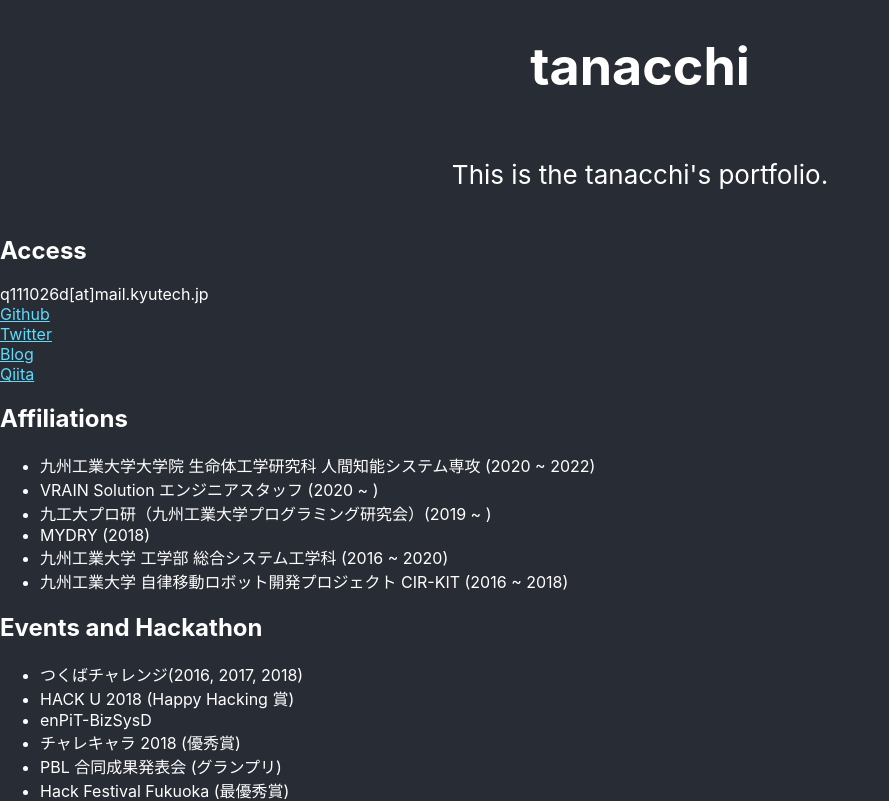
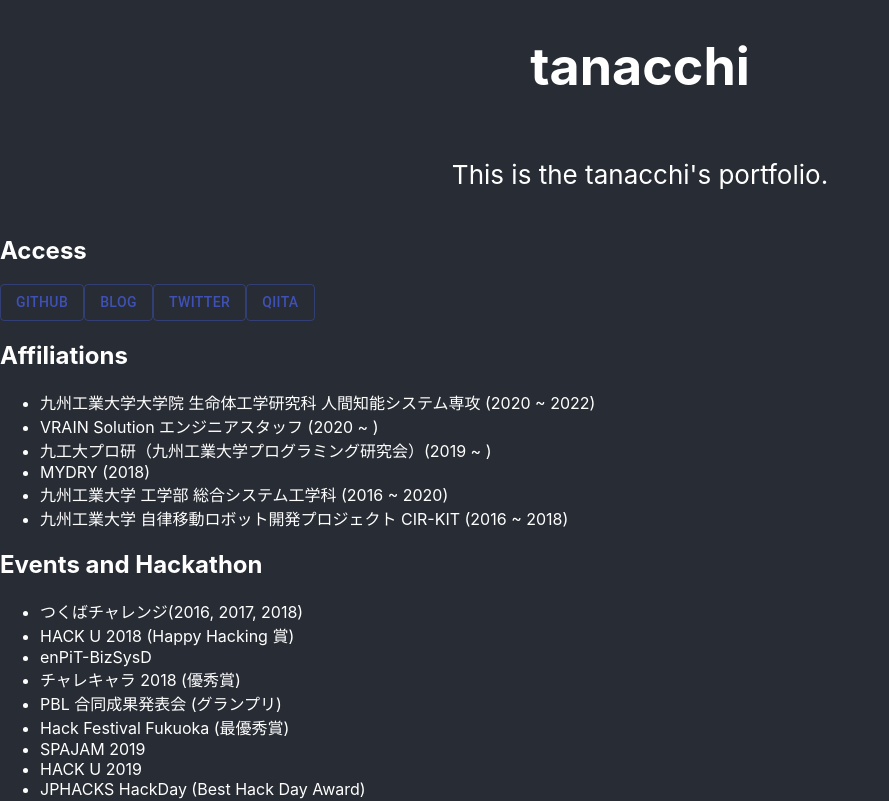
Before and after one commit to tanacchi/tanacchi.github.io, a React (Create React App) app: page / in a window 1280 px wide. Shown: the top 801 px of the page, without its empty margins (0-889 px from the left). Built offline with nearby package versions, Linux system fonts and the light colour scheme.

Commit message:
Rename link with material-ui

```diff
--- a/src/components/Access.tsx
+++ b/src/components/Access.tsx
@@ -1,46 +1,43 @@
 import React from 'react'
+import { Box } from '@material-ui/core'
+import Button from '@material-ui/core/Button'
+
+type RefButtonProps = { url: string, text: string }
+const RefButton: React.FC<RefButtonProps> = ({ url, text }) => {
+  return (
+    <Button
+      href={url}
+      variant="outlined"
+      target="_blank"
+      color="primary">
+      {text}
+    </Button>
+  )
+}
 
 const Access: React.FC = () => {
+  const githubURL: string = "https://github.com/tanacchi/"
+  const twitterURL: string = "https://twitter.com/q111026d/"
+  const blogURL: string = "https://tanacchi.hatenablog.com/"
+  const qiitaURL: string = "https://qiita.com/tanacchi/"
+
   return (
     <div id="Access">
-      <h2>Access</h2>
-            q111026d[at]mail.kyutech.jp
-      <br />
-      <a
-        className="App-link"
-        href="https://github.com/tanacchi/"
-        target="_blank"
-        rel="noopener noreferrer"
-      >
-        Github
-      </a>
-      <br />
-      <a
-        className="App-link"
-        href="https://twitter.com/q111026d/"
-        target="_blank"
-        rel="noopener noreferrer"
-      >
-        Twitter
-      </a>
-      <br />
-      <a
-        className="App-link"
-        href="https://tanacchi.hatenablog.com/"
-        target="_blank"
-        rel="noopener noreferrer"
-      >
-        Blog
-      </a>
-      <br />
-      <a
-        className="App-link"
-        href="https://qiita.com/tanacchi/"
-        target="_blank"
-        rel="noopener noreferrer"
-      >
-        Qiita
-      </a>
+      <Box>
+        <h2>Access</h2>
+        <RefButton
+          url={githubURL}
+          text="GitHub" />
+        <RefButton
+          url={blogURL}
+          text="Blog" />
+        <RefButton
+          url={twitterURL}
+          text="Twitter" />
+        <RefButton
+          url={qiitaURL}
+          text="Qiita" />
+      </Box>
     </div>
   )
 }
```
